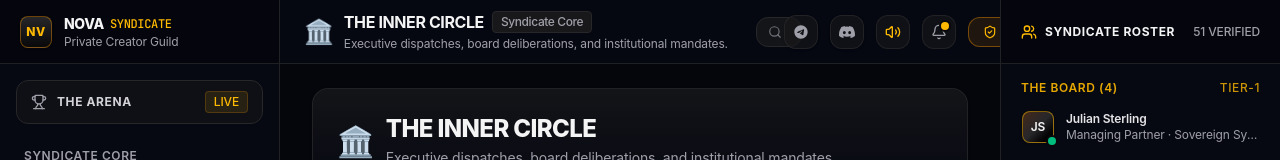
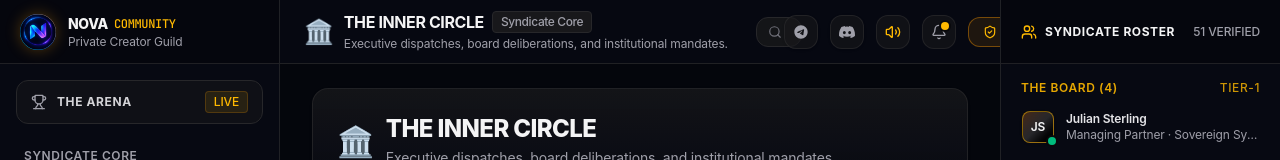
Before and after one commit to erzandz11-glitch/nova-nexus, a React (Vite) app: page / in a window 1280 px wide. Shown: the top 160 px of the page. Built offline with nearby package versions, Linux system fonts and the light colour scheme; no server answers; the database is empty.

Commit message:
feat(brand): integrate official NOVA logo

```diff
--- a/src/App.tsx
+++ b/src/App.tsx
@@ -366,13 +366,13 @@ export default function App() {
           {/* Syndicate Wordmark & Header */}
           <div className="h-16 px-5 border-b border-zinc-800/80 flex items-center justify-between shrink-0 bg-black/30">
             <div className="flex items-center gap-3">
-              <div className="w-8 h-8 rounded-lg bg-gradient-to-b from-zinc-800 to-zinc-950 border border-amber-500/40 flex items-center justify-center shadow-sm">
-                <span className="font-sans text-xs font-extrabold text-amber-400 tracking-wider">NV</span>
+              <div className="w-9 h-9 rounded-full p-[1px] bg-gradient-to-tr from-cyan-400 via-blue-500 to-amber-500 shadow-[0_0_15px_rgba(245,158,11,0.3)]">
+                <img src="/nova-logo.jpg" alt="NOVA Logo" className="w-full h-full object-cover rounded-full scale-105" />
               </div>
               <div>
                 <div className="font-sans text-sm font-extrabold tracking-tight text-zinc-100 flex items-center gap-1.5">
                   <span>NOVA</span>
-                  <span className="text-xs text-amber-400 font-mono font-medium">SYNDICATE</span>
+                  <span className="text-xs text-amber-400 font-mono font-medium">COMMUNITY</span>
                 </div>
                 <div className="text-xs text-zinc-400 font-normal">Private Creator Guild</div>
               </div>
```
Also changed, not shown: public/nova-logo.jpg (added).
